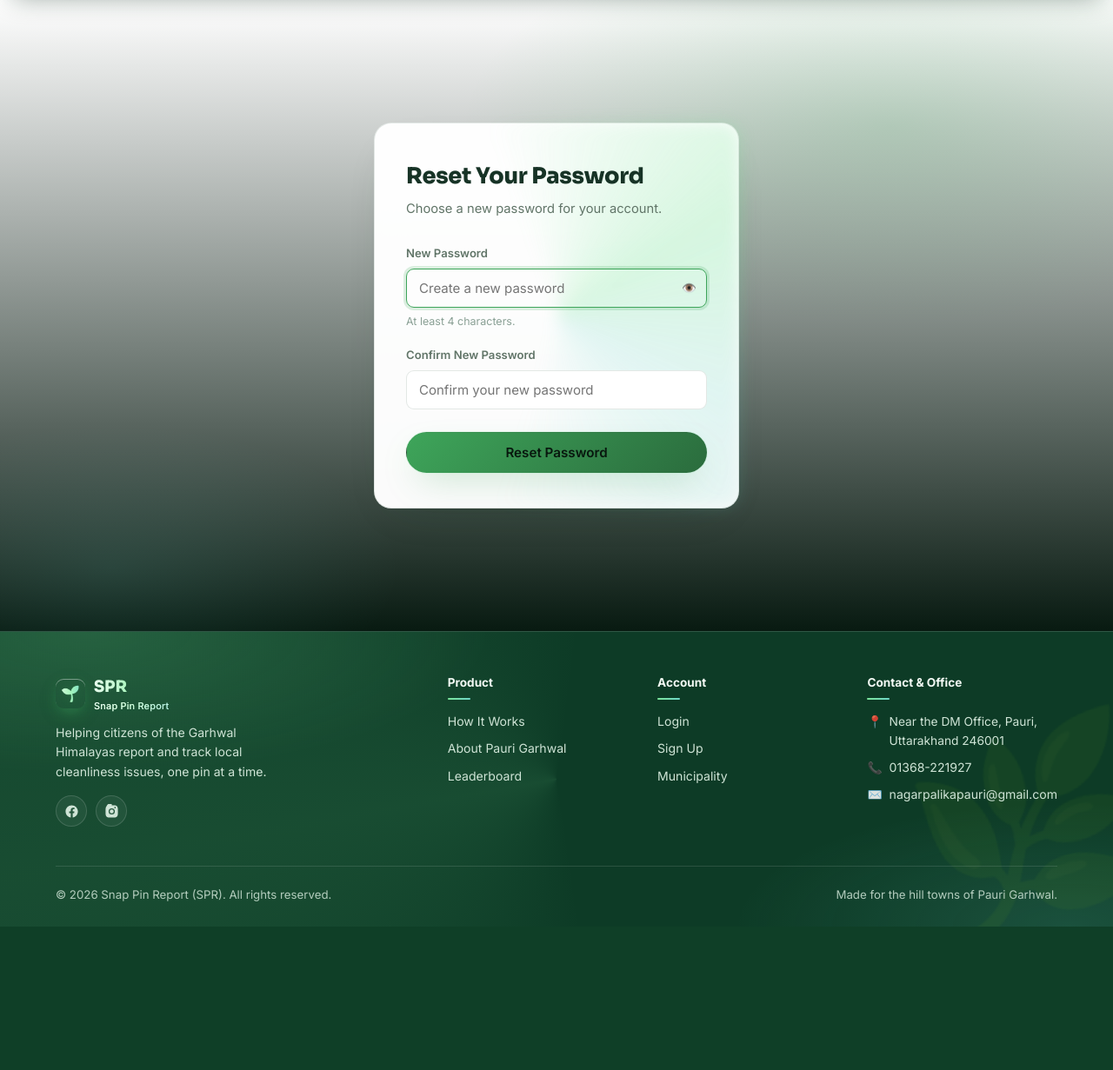
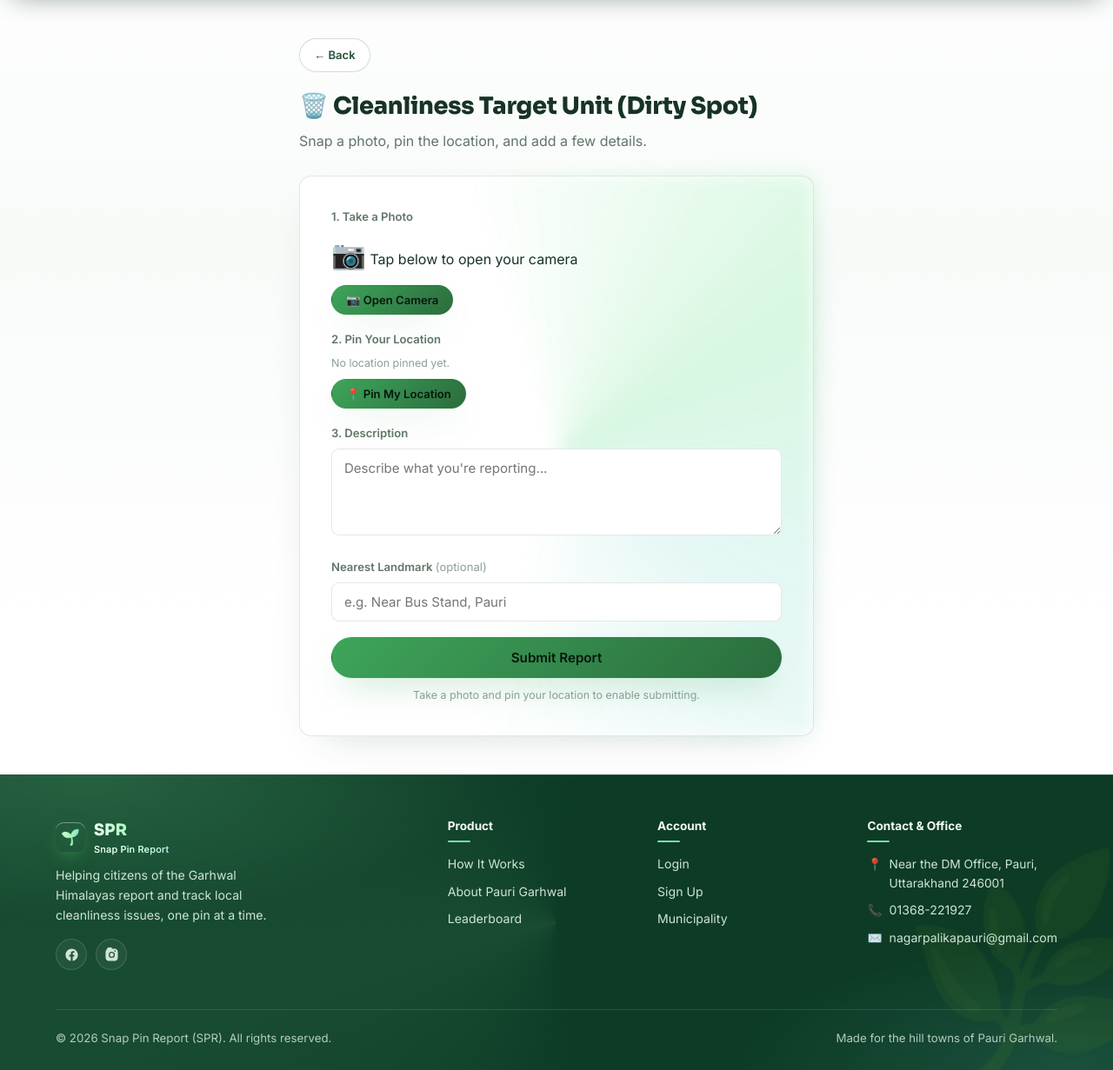
Before and after one commit to nitinsinghrawat299-dot/clean-city, a Flask app: page /report/waste/dirty-spot in a window 1280 px wide. Shown: the part 84-1315 px from the top of the page at 87% size. Before the commit the page ends 1150 px from the top, so only its background shows below. Run offline with Flask 3, Linux system fonts and the light colour scheme; the visitor is signed in with stand-in values (Sample User, id 1); some libraries are stand-ins or nearby versions.

Commit message:
Replace reset password form with report form

```diff
--- a/app/templates/report_form.html
+++ b/app/templates/report_form.html
@@ -1,29 +1,139 @@
 {% extends "base.html" %}
-{% block title %}Reset Password — SPR{% endblock %}
+{% block title %}{{ subcategory.title }} — SPR{% endblock %}
 
 {% block content %}
-<section class="auth-shell">
-  <div class="auth-card">
-    <h1>Reset Your Password</h1>
-    <p class="sub">Choose a new password for your account.</p>
+<section style="padding:44px 0;">
+  <div class="wrap" style="max-width:640px;">
+    <a href="{{ url_for('report_category', cat_key=cat_key) }}" class="btn btn-ghost btn-sm" style="margin-bottom:18px;">← Back</a>
 
-    <form method="POST" action="{{ url_for('reset_password', token=token) }}">
-      <div class="field">
-        <label for="password">New Password</label>
-        <div class="input-row">
-          <input type="password" id="password" name="password" required minlength="4" autofocus placeholder="Create a new password">
-          <button type="button" class="toggle-visibility" onclick="const f=document.getElementById('password'); f.type = f.type==='password' ? 'text' : 'password'; this.textContent = f.type==='password' ? '👁️' : '🙈';">👁️</button>
+    <div class="dash-header">
+      <h1>{{ category.icon }} {{ subcategory.title }}</h1>
+      <p>Snap a photo, pin the location, and add a few details.</p>
+    </div>
+
+    <form method="POST" action="{{ url_for('submit') }}" enctype="multipart/form-data" id="reportForm">
+      <input type="hidden" name="category" value="{{ cat_key }}">
+      <input type="hidden" name="subcategory" value="{{ sub_key }}">
+      <input type="hidden" name="coordinates" id="coordinates" value="">
+
+      <div class="card card-lg">
+
+        <div class="field">
+          <label>1. Take a Photo</label>
+          <div class="photo-capture" id="photoCapture">
+            <img id="photoPreview" alt="Captured photo" style="display:none;">
+            <div id="photoPlaceholder" class="photo-placeholder">
+              <span style="font-size:2rem;">📷</span>
+              <span>Tap below to open your camera</span>
+            </div>
+          </div>
+          <input type="file" name="image" id="imageInput" accept="image/*" capture="environment" required style="display:none;">
+          <div style="display:flex; gap:10px; margin-top:10px;">
+            <button type="button" class="btn btn-primary btn-sm" id="takePhotoBtn">📷 Open Camera</button>
+            <button type="button" class="btn btn-ghost btn-sm" id="retakeBtn" style="display:none;">↺ Retake</button>
+          </div>
         </div>
-        <p class="field-note">At least 4 characters.</p>
+
+        <div class="field">
+          <label>2. Pin Your Location</label>
+          <div id="reportMap" class="report-map" style="display:none;"></div>
+          <p class="field-note" id="locationStatus">No location pinned yet.</p>
+          <button type="button" class="btn btn-primary btn-sm" id="pinLocationBtn" style="margin-top:8px;">📍 Pin My Location</button>
+        </div>
+
+        <div class="field">
+          <label for="description">3. Description</label>
+          <textarea id="description" name="description" required maxlength="1000" placeholder="Describe what you're reporting..."></textarea>
+        </div>
+
+        <div class="field">
+          <label for="location">Nearest Landmark <span style="font-weight:400; color:var(--text-faint);">(optional)</span></label>
+          <input type="text" id="location" name="location" placeholder="e.g. Near Bus Stand, Pauri">
+        </div>
+
+        <button type="submit" class="btn btn-primary btn-block" id="submitBtn" disabled>Submit Report</button>
+        <p class="field-note" id="submitHint" style="text-align:center; margin-top:10px;">Take a photo and pin your location to enable submitting.</p>
       </div>
-
-      <div class="field">
-        <label for="confirm_password">Confirm New Password</label>
-        <input type="password" id="confirm_password" name="confirm_password" required placeholder="Confirm your new password">
-      </div>
-
-      <button type="submit" class="btn btn-primary btn-block" style="margin-top:8px;">Reset Password</button>
     </form>
   </div>
 </section>
+
+<link rel="stylesheet" href="https://unpkg.com/leaflet@1.9.4/dist/leaflet.css" />
+<script src="https://unpkg.com/leaflet@1.9.4/dist/leaflet.js"></script>
+<script>
+(function(){
+  var imageInput=document.getElementById('imageInput');
+  var takePhotoBtn=document.getElementById('takePhotoBtn');
+  var retakeBtn=document.getElementById('retakeBtn');
+  var photoPreview=document.getElementById('photoPreview');
+  var photoPlaceholder=document.getElementById('photoPlaceholder');
+  var pinLocationBtn=document.getElementById('pinLocationBtn');
+  var mapDiv=document.getElementById('reportMap');
+  var locationStatus=document.getElementById('locationStatus');
+  var coordinatesInput=document.getElementById('coordinates');
+  var submitBtn=document.getElementById('submitBtn');
+  var submitHint=document.getElementById('submitHint');
+  var map=null, marker=null, hasPhoto=false, hasLocation=false;
+
+  function checkReady(){
+    if(hasPhoto && hasLocation){ submitBtn.disabled=false; submitHint.style.display='none'; }
+    else { submitBtn.disabled=true; submitHint.style.display='block'; }
+  }
+
+  takePhotoBtn.addEventListener('click', function(){ imageInput.click(); });
+
+  imageInput.addEventListener('change', function(){
+    var f=this.files[0];
+    if(!f) return;
+    var url=URL.createObjectURL(f);
+    photoPreview.src=url; photoPreview.style.display='block';
+    photoPlaceholder.style.display='none';
+    takePhotoBtn.style.display='none'; retakeBtn.style.display='inline-flex';
+    hasPhoto=true; checkReady();
+  });
+
+  retakeBtn.addEventListener('click', function(){
+    imageInput.value='';
+    photoPreview.style.display='none'; photoPlaceholder.style.display='flex';
+    takePhotoBtn.style.display='inline-flex'; retakeBtn.style.display='none';
+    hasPhoto=false; checkReady();
+  });
+
+  function dropPin(lat,lng){
+    coordinatesInput.value = lat+','+lng;
+    mapDiv.style.display='block';
+    if(!map){
+      map=L.map('reportMap').setView([lat,lng],16);
+      L.tileLayer('https://{s}.tile.openstreetmap.org/{z}/{x}/{y}.png',{
+        maxZoom:19, attribution:'&copy; OpenStreetMap contributors'
+      }).addTo(map);
+      marker=L.marker([lat,lng],{draggable:true}).addTo(map);
+      marker.on('dragend', function(){
+        var p=marker.getLatLng();
+        coordinatesInput.value = p.lat.toFixed(6)+','+p.lng.toFixed(6);
+        locationStatus.textContent='📍 Location pinned — drag the marker to fine-tune.';
+      });
+    } else {
+      map.setView([lat,lng],16);
+      marker.setLatLng([lat,lng]);
+    }
+    setTimeout(function(){ map.invalidateSize(); }, 200);
+    locationStatus.textContent='📍 Location pinned — drag the marker to fine-tune.';
+    hasLocation=true; checkReady();
+  }
+
+  pinLocationBtn.addEventListener('click', function(){
+    if(!navigator.geolocation){
+      locationStatus.textContent='Geolocation is not supported on this device.';
+      return;
+    }
+    locationStatus.textContent='Getting your location…';
+    navigator.geolocation.getCurrentPosition(function(pos){
+      dropPin(pos.coords.latitude.toFixed(6), pos.coords.longitude.toFixed(6));
+    }, function(){
+      locationStatus.textContent='Could not get your location. Please enable location access and try again.';
+    }, {enableHighAccuracy:true, timeout:10000});
+  });
+})();
+</script>
 {% endblock %}
```
